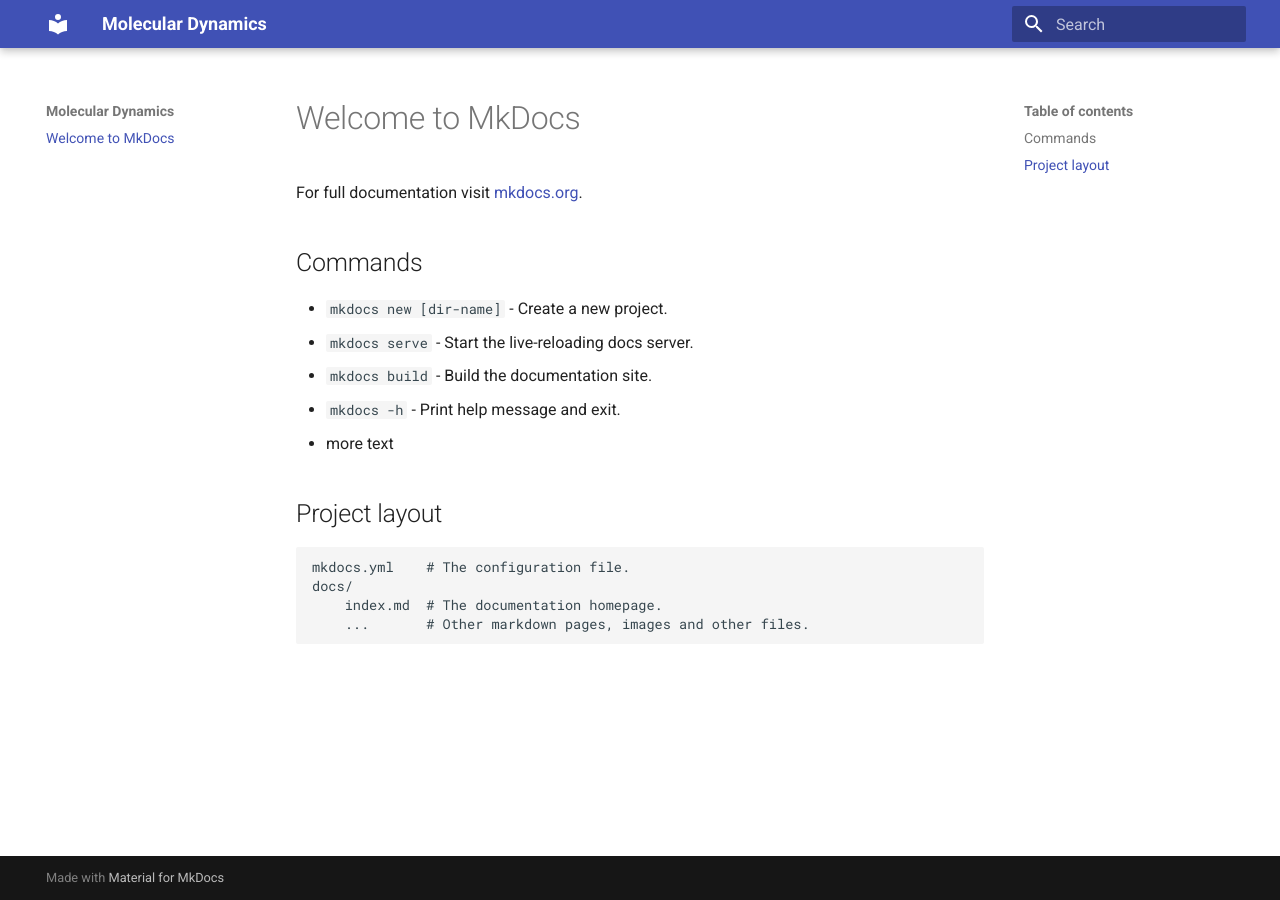
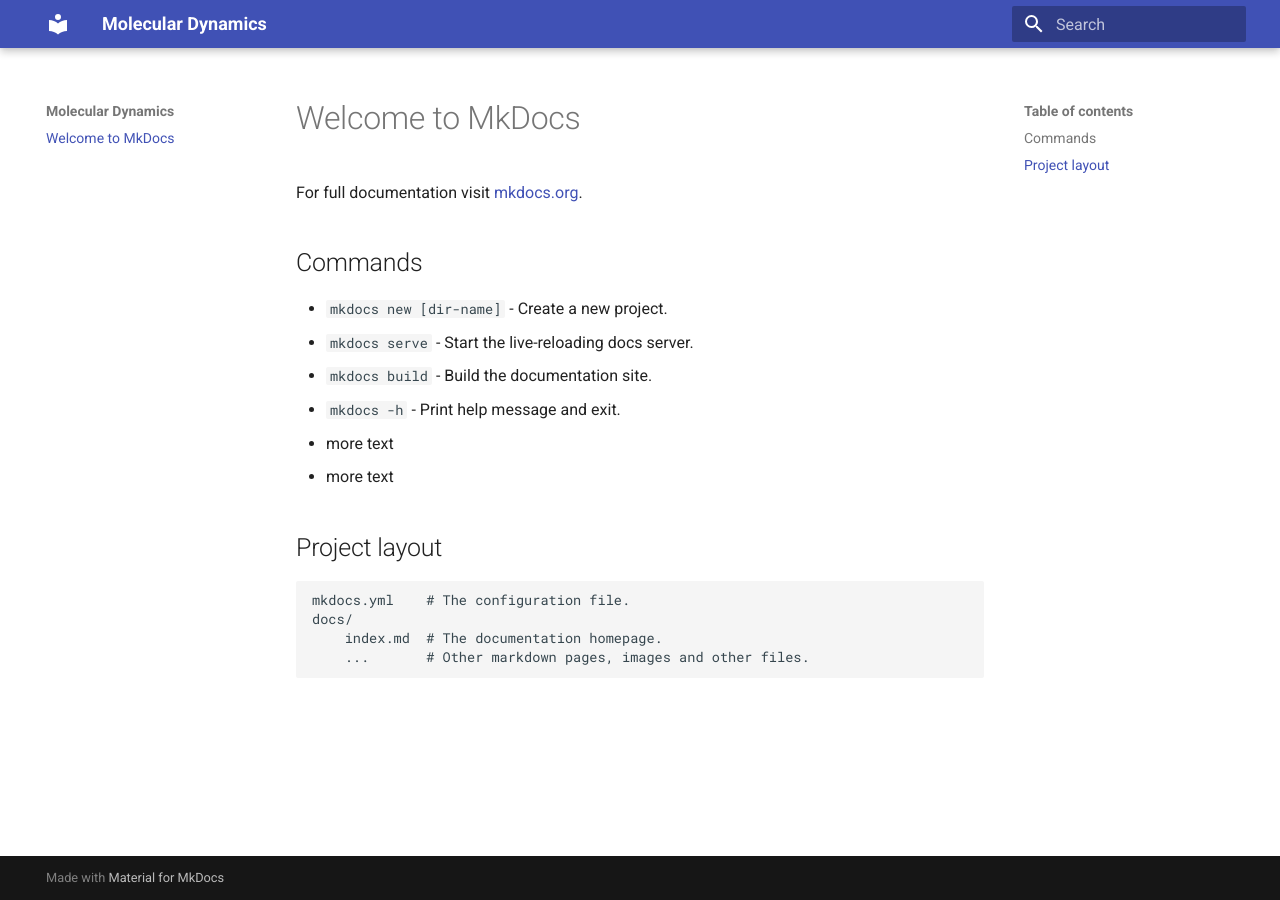
Before and after one commit to dgoppenheimer/mk-test5, an MkDocs documentation site: the page built from docs/index.md, in a window 1280 px wide. Built offline with MkDocs 1.6.1 and Material for MkDocs 9.7.7, drawn with Linux system fonts in a browser that asks for light colours.

Commit message:
added text

```diff
--- a/docs/index.md
+++ b/docs/index.md
@@ -9,6 +9,8 @@ For full documentation visit [mkdocs.org](https://www.mkdocs.org).
 * `mkdocs build` - Build the documentation site.
 * `mkdocs -h` - Print help message and exit.
 * more text
+* more text
+
 
 ## Project layout
 
```
